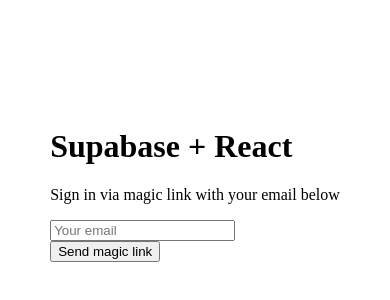
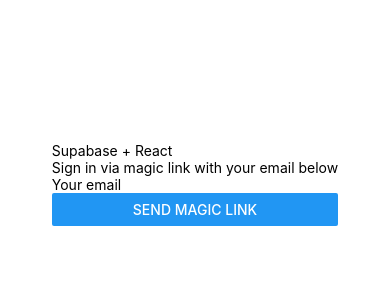
Before and after one commit to AlexisCro/clickandcook, a React Native app: screen / in a window 390 px wide. Shown: the part 238-538 px from the top of the page. Built offline with nearby package versions, Linux system fonts and the light colour scheme.

Commit message:
add .env.js and update tag

```diff
--- a/src/Auth.jsx
+++ b/src/Auth.jsx
@@ -1,25 +1,33 @@
-import { useState } from 'react'
-import { supabase } from './supabaseClient'
+import { useState } from "react";
+import { supabase } from "./supabaseClient";
+import { View, Text, TextInput, Button } from "react-native";
 
 export default function Auth() {
-  const [loading, setLoading] = useState(false)
-  const [email, setEmail] = useState('')
+  const [loading, setLoading] = useState(false);
+  const [email, setEmail] = useState("");
 
   const handleLogin = async (event) => {
-    event.preventDefault()
+    event.preventDefault();
 
-    setLoading(true)
-    const { error } = await supabase.auth.signInWithOtp({ email })
+    setLoading(true);
+    const { error } = await supabase.auth.signInWithOtp({ email });
 
     if (error) {
-      alert(error.error_description || error.message)
+      alert(error.error_description || error.message);
     } else {
-      alert('Check your email for the login link!')
+      alert("Check your email for the login link!");
     }
-    setLoading(false)
-  }
+    setLoading(false);
+  };
 
   return (
+    <View>
+      <Text>Supabase + React</Text>
+      <Text>Sign in via magic link with your email below</Text>
+      <TextInput placeholder="Your email" value={email} onChangeText={(e) => setEmail(e.target.value)} />
+      <Button title={loading ? "Loading" : "Send magic link"} onPress={handleLogin} disabled={loading} />
+    </View>
+    /*
     <div className="row flex flex-center">
       <div className="col-6 form-widget">
         <h1 className="header">Supabase + React</h1>
@@ -42,6 +50,6 @@
           </div>
         </form>
       </div>
-    </div>
-  )
+    </div>*/
+  );
 }
--- a/src/supabaseClient.js
+++ b/src/supabaseClient.js
@@ -1,8 +1,7 @@
-import { createClient } from '@supabase/supabase-js'
-import env from '../.env.js'
+import { createClient } from "@supabase/supabase-js";
+import env from "../.env.js";
 
-const supabaseUrl = env.SUPABASE_URL
-console.log(supabaseUrl)
-const supabaseAnonKey = env.SUPABASE_ANON_KEY
+const supabaseUrl = env.SUPABASE_URL;
+const supabaseAnonKey = env.SUPABASE_ANON_KEY;
 
-export const supabase = createClient(supabaseUrl, supabaseAnonKey)
+export const supabase = createClient(supabaseUrl, supabaseAnonKey);
```
Also changed, not shown: 1 other file (tests, documents, lock files or other folders).
